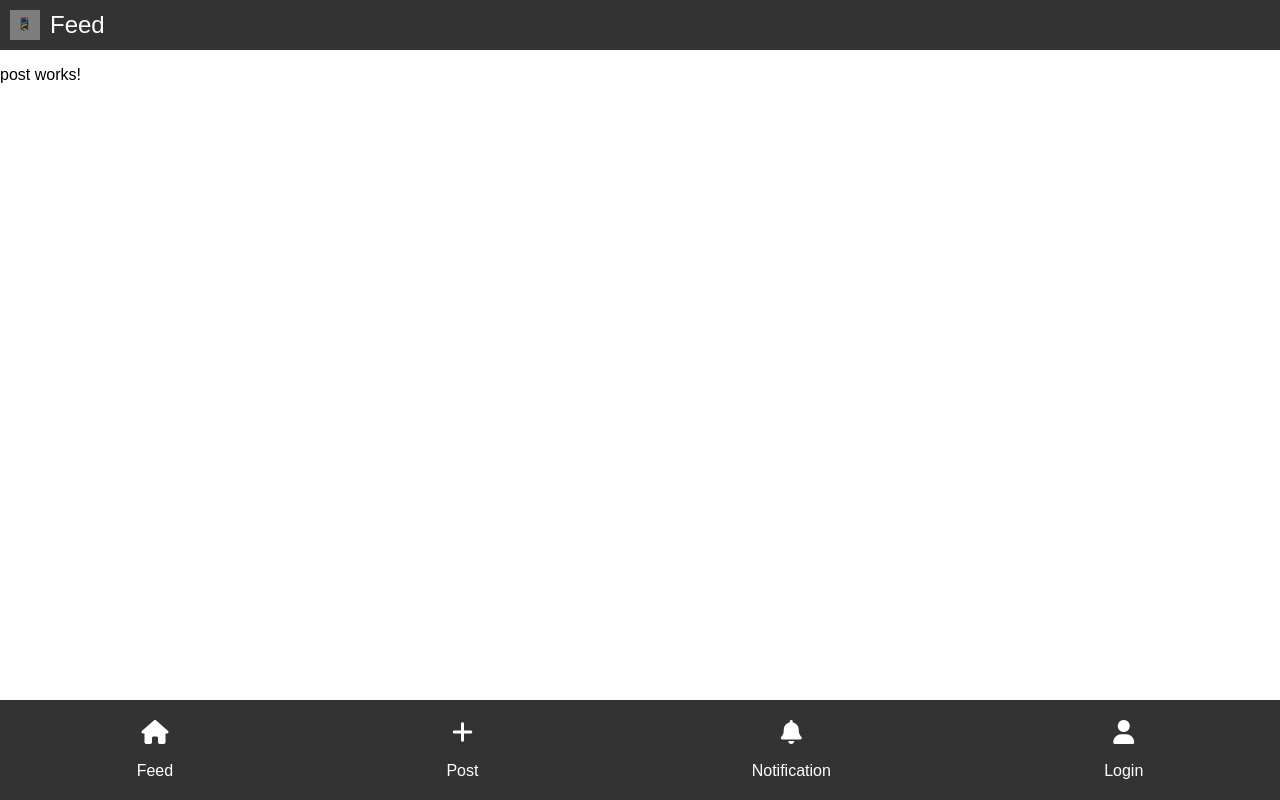
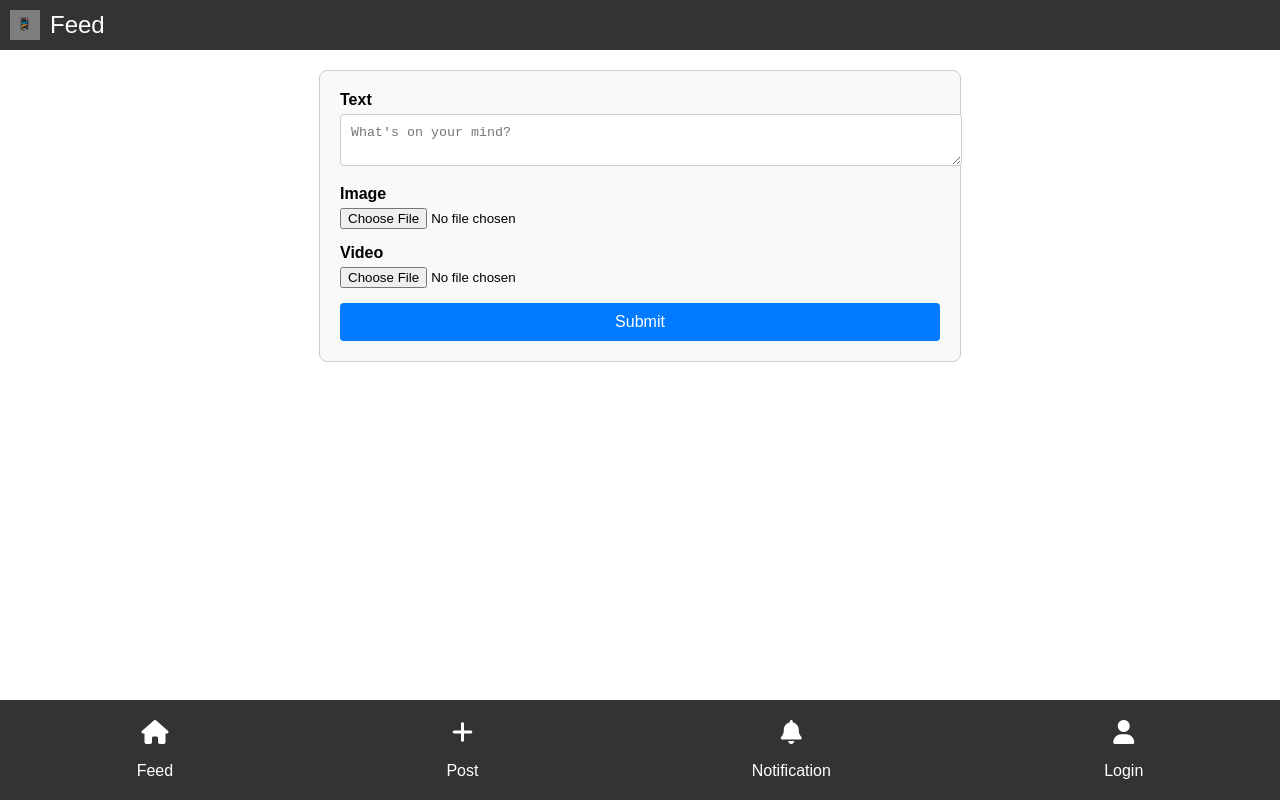
Before and after one commit to markymark5127/FeedWebApp, an Angular app: page /post in a window 1280 px wide. Built offline with nearby package versions, Linux system fonts and the light colour scheme.

Commit message:
added post page
added in post page

```diff
--- a/src/app/app.component.css
+++ b/src/app/app.component.css
@@ -0,0 +1,47 @@
+.post-form {
+    max-width: 600px;
+    margin: 20px auto;
+    padding: 20px;
+    border: 1px solid #ccc;
+    border-radius: 8px;
+    background-color: #f9f9f9;
+  }
+
+  .form-group {
+    margin-bottom: 15px;
+  }
+
+  .form-group label {
+    display: block;
+    margin-bottom: 5px;
+    font-weight: bold;
+  }
+
+  .form-group textarea {
+    width: 100%;
+    padding: 10px;
+    border: 1px solid #ccc;
+    border-radius: 4px;
+    resize: vertical;
+  }
+
+  .form-group input[type="file"] {
+    display: block;
+    width: 100%;
+  }
+
+  button {
+    display: block;
+    width: 100%;
+    padding: 10px;
+    background-color: #007bff;
+    color: white;
+    border: none;
+    border-radius: 4px;
+    font-size: 16px;
+    cursor: pointer;
+  }
+
+  button:hover {
+    background-color: #0056b3;
+  }
--- a/src/app/app.module.ts
+++ b/src/app/app.module.ts
@@ -1,23 +1,24 @@
 import { NgModule } from '@angular/core';
 import { BrowserModule } from '@angular/platform-browser';
-
+import { FormsModule } from '@angular/forms';  // Import FormsModule
 import { AppRoutingModule } from './app-routing.module';
 import { AppComponent } from './app.component';
+import { FeedComponent } from './feed/feed.component';
 import { LoginComponent } from './login/login.component';
 import { NotificationComponent } from './notification/notification.component';
 import { PostComponent } from './post/post.component';
-import { FeedComponent } from './feed/feed.component';
 
 @NgModule({
   declarations: [
     AppComponent,
+    FeedComponent,
     LoginComponent,
     NotificationComponent,
-    PostComponent,
-    FeedComponent
+    PostComponent
   ],
   imports: [
     BrowserModule,
+    FormsModule,  // Add FormsModule here
     AppRoutingModule
   ],
   providers: [],
--- a/src/app/post/post.component.css
+++ b/src/app/post/post.component.css
@@ -0,0 +1,47 @@
+.post-form {
+    max-width: 600px;
+    margin: 20px auto;
+    padding: 20px;
+    border: 1px solid #ccc;
+    border-radius: 8px;
+    background-color: #f9f9f9;
+  }
+
+  .form-group {
+    margin-bottom: 15px;
+  }
+
+  .form-group label {
+    display: block;
+    margin-bottom: 5px;
+    font-weight: bold;
+  }
+
+  .form-group textarea {
+    width: 100%;
+    padding: 10px;
+    border: 1px solid #ccc;
+    border-radius: 4px;
+    resize: vertical;
+  }
+
+  .form-group input[type="file"] {
+    display: block;
+    width: 100%;
+  }
+
+  button {
+    display: block;
+    width: 100%;
+    padding: 10px;
+    background-color: #007bff;
+    color: white;
+    border: none;
+    border-radius: 4px;
+    font-size: 16px;
+    cursor: pointer;
+  }
+
+  button:hover {
+    background-color: #0056b3;
+  }
--- a/src/app/post/post.component.html
+++ b/src/app/post/post.component.html
@@ -1 +1,20 @@
-<p>post works!</p>
+<div class="post-form">
+    <form (ngSubmit)="onSubmit()">
+      <div class="form-group">
+        <label for="postText">Text</label>
+        <textarea id="postText" [(ngModel)]="postText" name="postText" placeholder="What's on your mind?"></textarea>
+      </div>
+
+      <div class="form-group">
+        <label for="postImage">Image</label>
+        <input type="file" id="postImage" (change)="onFileChange($event, 'image')" accept="image/*">
+      </div>
+
+      <div class="form-group">
+        <label for="postVideo">Video</label>
+        <input type="file" id="postVideo" (change)="onFileChange($event, 'video')" accept="video/*">
+      </div>
+
+      <button type="submit">Submit</button>
+    </form>
+  </div>
--- a/src/app/post/post.component.ts
+++ b/src/app/post/post.component.ts
@@ -3,8 +3,42 @@ import { Component } from '@angular/core';
 @Component({
   selector: 'app-post',
   templateUrl: './post.component.html',
-  styleUrl: './post.component.css'
+  styleUrls: ['./post.component.css']
 })
 export class PostComponent {
+  postText: string = '';
+  postImage: File | null = null;
+  postVideo: File | null = null;
 
+  onFileChange(event: any, fileType: string) {
+    const file = event.target.files[0];
+    if (fileType === 'image') {
+      this.postImage = file;
+    } else if (fileType === 'video') {
+      this.postVideo = file;
+    }
+  }
+
+  onSubmit() {
+    const formData = new FormData();
+    formData.append('text', this.postText);
+    if (this.postImage) {
+      formData.append('image', this.postImage);
+    }
+    if (this.postVideo) {
+      formData.append('video', this.postVideo);
+    }
+
+    // Here, you would send formData to your backend server.
+    // For example:
+    // this.http.post('your-backend-url', formData).subscribe(response => {
+    //   console.log('Post submitted successfully!', response);
+    // });
+
+    console.log('Post submitted:', this.postText, this.postImage, this.postVideo);
+    // Reset form
+    this.postText = '';
+    this.postImage = null;
+    this.postVideo = null;
+  }
 }
```
